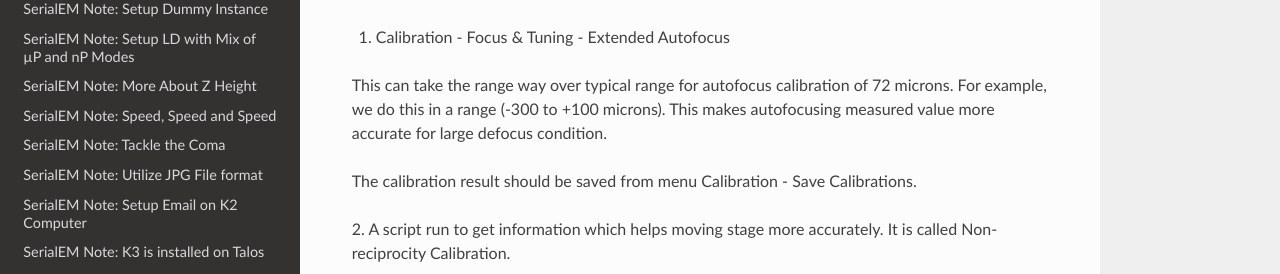
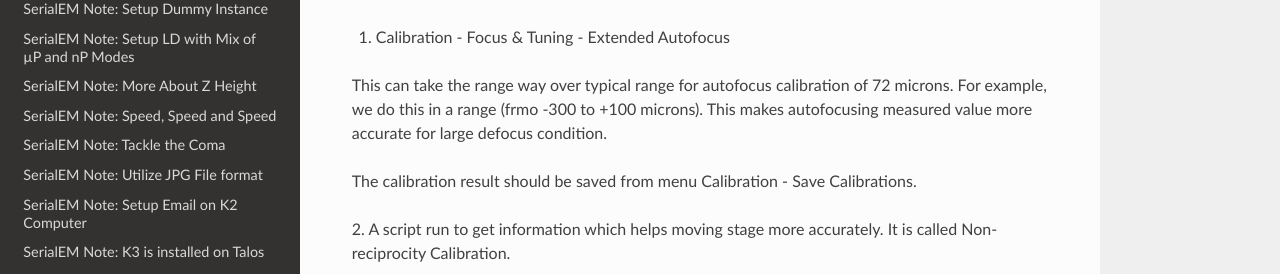
Before and after one commit to xuchen66/sphinx-emdocs, a Sphinx documentation site: the page built from source/serialEM_note_eucentricity_with_beamtilting.rst, in a window 1280 px wide and 900 px high, scrolled down 435 px. Shown: the part 182-456 px from the top of the window. Built offline with Sphinx 7.4.7 and the Read the Docs theme 2.0.0, drawn with Linux system fonts in a browser that asks for light colours; pages that are not in the unit, such as notebooks, are missing from menus.

Commit message:
Update serialEM_note_eucentricity_with_beamtilting.rst

```diff
--- a/source/serialEM_note_eucentricity_with_beamtilting.rst
+++ b/source/serialEM_note_eucentricity_with_beamtilting.rst
@@ -34,7 +34,7 @@
 1. Calibration - Focus & Tuning - Extended Autofocus
 
 This can take the range way over typical range for autofocus calibration of 72
-microns. For example, we do this in a range (-300 to +100 microns). This
+microns. For example, we do this in a range (frmo -300 to +100 microns). This
 makes autofocusing measured value more accurate for large defocus condition.
 
 The calibration result should be saved from menu Calibration - Save
@@ -115,9 +115,7 @@
 **Fig.1 Calibrate Focus Target dialog**
 
 .. image:: ../images/cal-Z-dialog.png
-..   :height: 361 px
-..   :width: 833 px
-   :scale: 20%
+   :scale: 50 %
    :alt: Calibrate Focus Target
    :align: left
 
```
